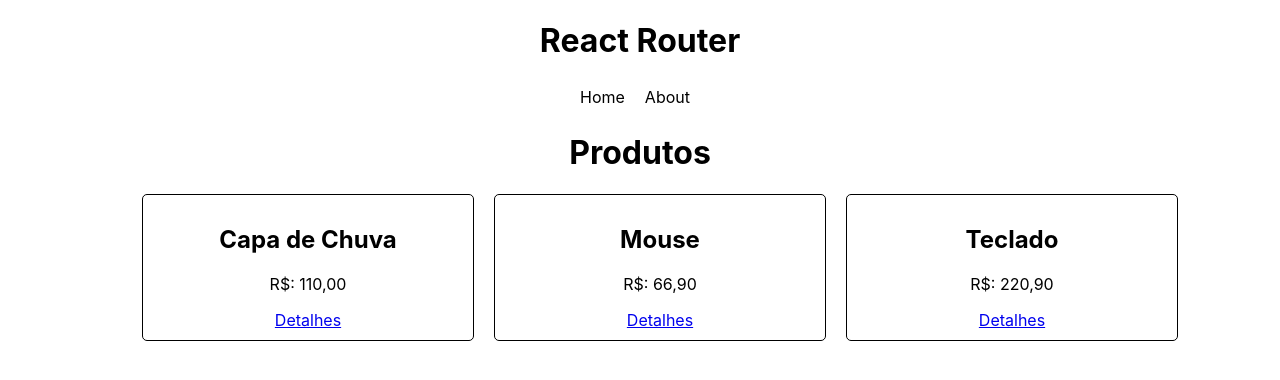
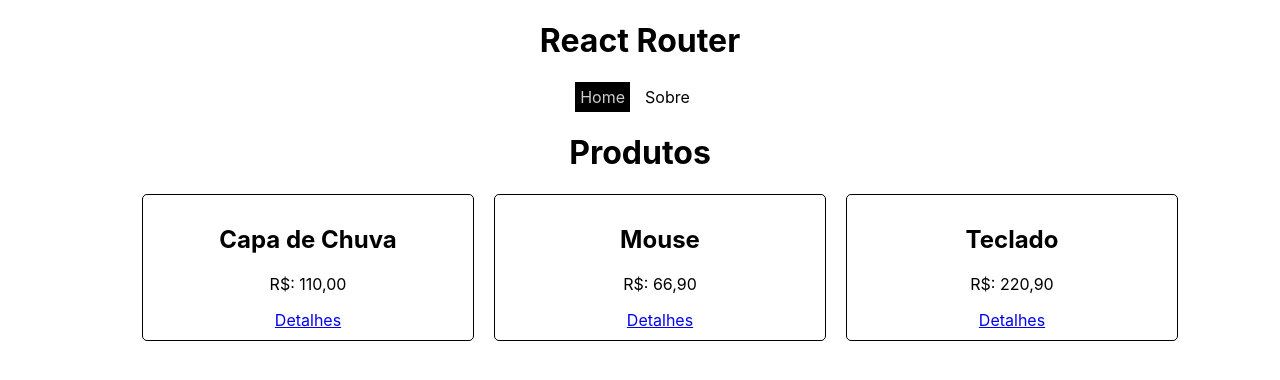
Before and after one commit to jpcchaves/Curso-ReactJS, a React (Create React App) app in the folder 8_ROUTER/react-router/: page / in a window 1280 px wide. Shown: the top 380 px of the page. Built offline with nearby package versions, Linux system fonts and the light colour scheme; data requests are answered from the project's data file.

Commit message:
navlink .active

```diff
--- a/8_ROUTER/react-router/src/components/NavBar.jsx
+++ b/8_ROUTER/react-router/src/components/NavBar.jsx
@@ -2,13 +2,16 @@
 import "./NavBar.css";
 
 // Link Component
-import { Link } from "react-router-dom";
+import { Link, NavLink } from "react-router-dom";
 
 const NavBar = () => {
   return (
     <nav>
-      <Link to="/">Home</Link>
-      <Link to="./About">About</Link>
+      {/* <Link to="/">Home</Link>
+      <Link to="./About">About</Link> */}
+      {/* Utilizando o NavLink, podemos adicionar a classe de estilo dinamicamente ".active" quando o elemento é selecionado */}
+      <NavLink to="/">Home</NavLink>
+      <NavLink to="/about">Sobre</NavLink>
     </nav>
   );
 };
```
